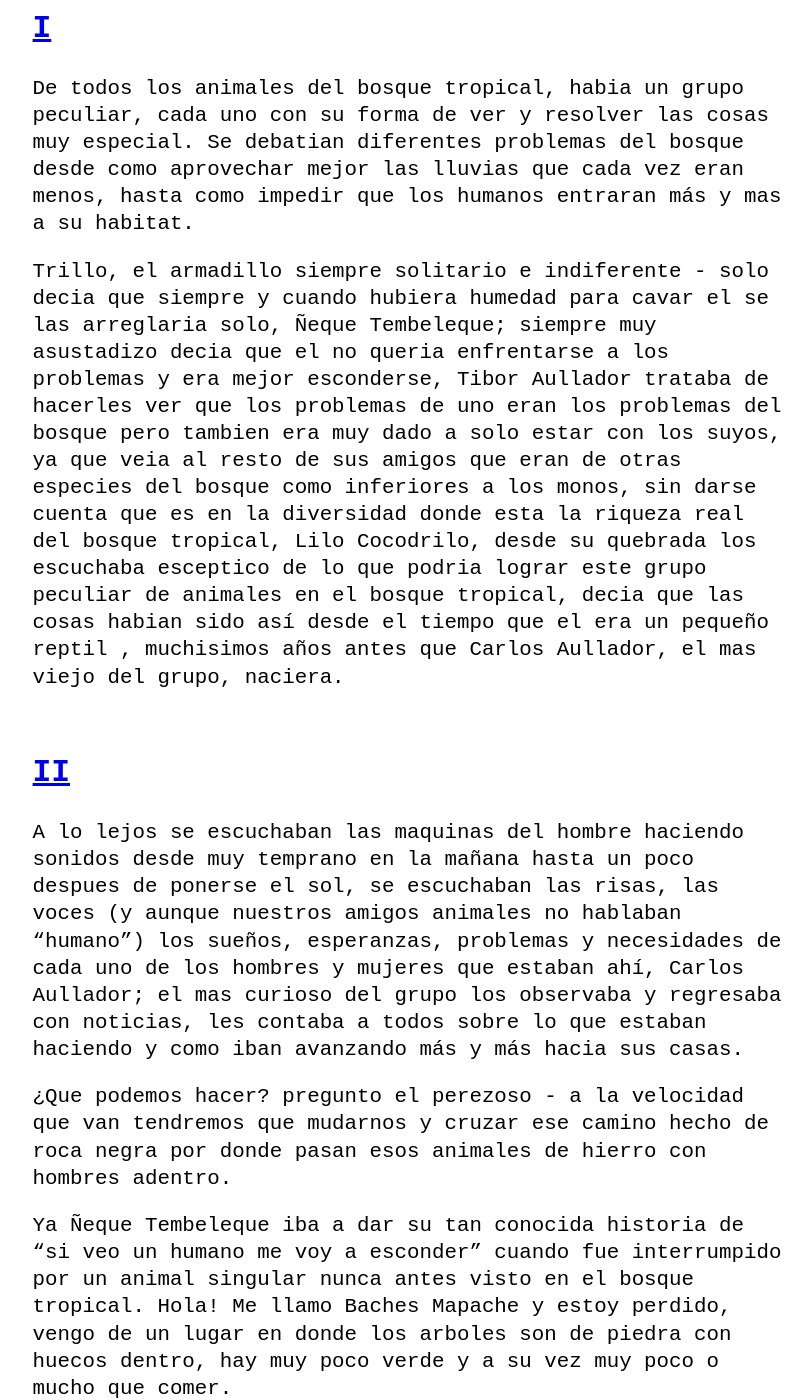
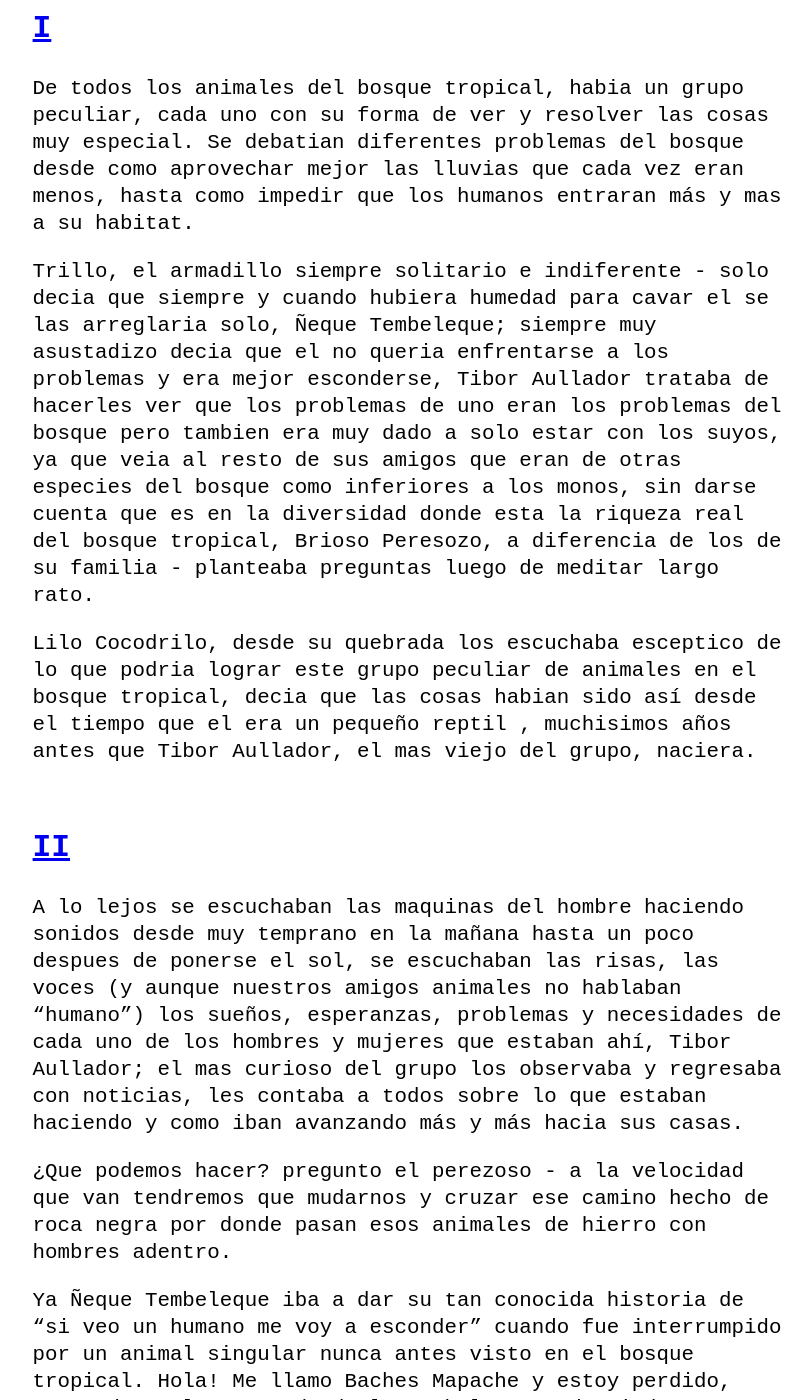
Before and after one commit to petesect18/writeups, a Jekyll site: the page built from _posts/2021-03-29-Cuentov1.0.md, in a window 1280 px wide and 1400 px high, scrolled down 727 px. Shown: the whole window, without its empty margins (233-1045 px from the left). Built offline with Jekyll 4.4.1, drawn with Linux system fonts in a browser that asks for light colours.

Commit message:
Update 2021-03-29-Cuentov1.0.md

```diff
--- a/_posts/2021-03-29-Cuentov1.0.md
+++ b/_posts/2021-03-29-Cuentov1.0.md
@@ -18,11 +18,13 @@ Breve historia sobre un grupo de animales en el bosque tropícal de centroameric
 De todos los animales del bosque tropical, habia un grupo peculiar, cada uno con su forma de ver y resolver las cosas muy especial.
 Se debatian diferentes problemas del bosque desde como aprovechar mejor las lluvias que cada vez eran menos, hasta como impedir que los humanos entraran más y mas a su habitat.
 
-Trillo, el armadillo siempre solitario e indiferente - solo decia que siempre y cuando hubiera humedad para cavar el se las arreglaria solo, Ñeque Tembeleque; siempre muy asustadizo decia que el no queria enfrentarse a los problemas y era mejor esconderse,  Tibor Aullador trataba de hacerles ver que los problemas de uno eran los problemas del bosque pero tambien era muy dado a solo estar con los suyos, ya que veia al resto de sus amigos que eran de otras especies del bosque como inferiores a los monos, sin darse cuenta que es en la diversidad donde esta la riqueza real del bosque tropical, Lilo Cocodrilo, desde su quebrada los escuchaba esceptico de lo que podria lograr este grupo peculiar de animales en el bosque tropical, decia que las cosas habian sido así desde el tiempo que el era un pequeño reptil , muchisimos años antes que Carlos Aullador, el mas viejo del grupo, naciera.
+Trillo, el armadillo siempre solitario e indiferente - solo decia que siempre y cuando hubiera humedad para cavar el se las arreglaria solo, Ñeque Tembeleque; siempre muy asustadizo decia que el no queria enfrentarse a los problemas y era mejor esconderse,  Tibor Aullador trataba de hacerles ver que los problemas de uno eran los problemas del bosque pero tambien era muy dado a solo estar con los suyos, ya que veia al resto de sus amigos que eran de otras especies del bosque como inferiores a los monos, sin darse cuenta que es en la diversidad donde esta la riqueza real del bosque tropical, Brioso Peresozo, a diferencia de los de su familia - planteaba preguntas luego de meditar largo rato.
+
+Lilo Cocodrilo, desde su quebrada los escuchaba esceptico de lo que podria lograr este grupo peculiar de animales en el bosque tropical, decia que las cosas habian sido así desde el tiempo que el era un pequeño reptil , muchisimos años antes que Tibor Aullador, el mas viejo del grupo, naciera.
 
 ## [II](#the-middle)
 
-A lo lejos se escuchaban las maquinas del hombre haciendo sonidos desde muy temprano en la mañana hasta un poco despues de ponerse el sol, se escuchaban las risas, las voces (y aunque nuestros amigos animales no hablaban "humano") los sueños, esperanzas, problemas y necesidades de cada uno de los hombres y mujeres que estaban ahí, Carlos Aullador; el mas curioso del grupo los observaba y regresaba con noticias, les contaba a todos sobre lo que estaban haciendo y como iban avanzando más y más hacia sus casas.
+A lo lejos se escuchaban las maquinas del hombre haciendo sonidos desde muy temprano en la mañana hasta un poco despues de ponerse el sol, se escuchaban las risas, las voces (y aunque nuestros amigos animales no hablaban "humano") los sueños, esperanzas, problemas y necesidades de cada uno de los hombres y mujeres que estaban ahí, Tibor Aullador; el mas curioso del grupo los observaba y regresaba con noticias, les contaba a todos sobre lo que estaban haciendo y como iban avanzando más y más hacia sus casas.
 
 ¿Que podemos hacer? pregunto el perezoso - a la velocidad que van tendremos que mudarnos y cruzar ese camino hecho de roca negra por donde pasan esos animales de hierro con hombres adentro.
 
```
